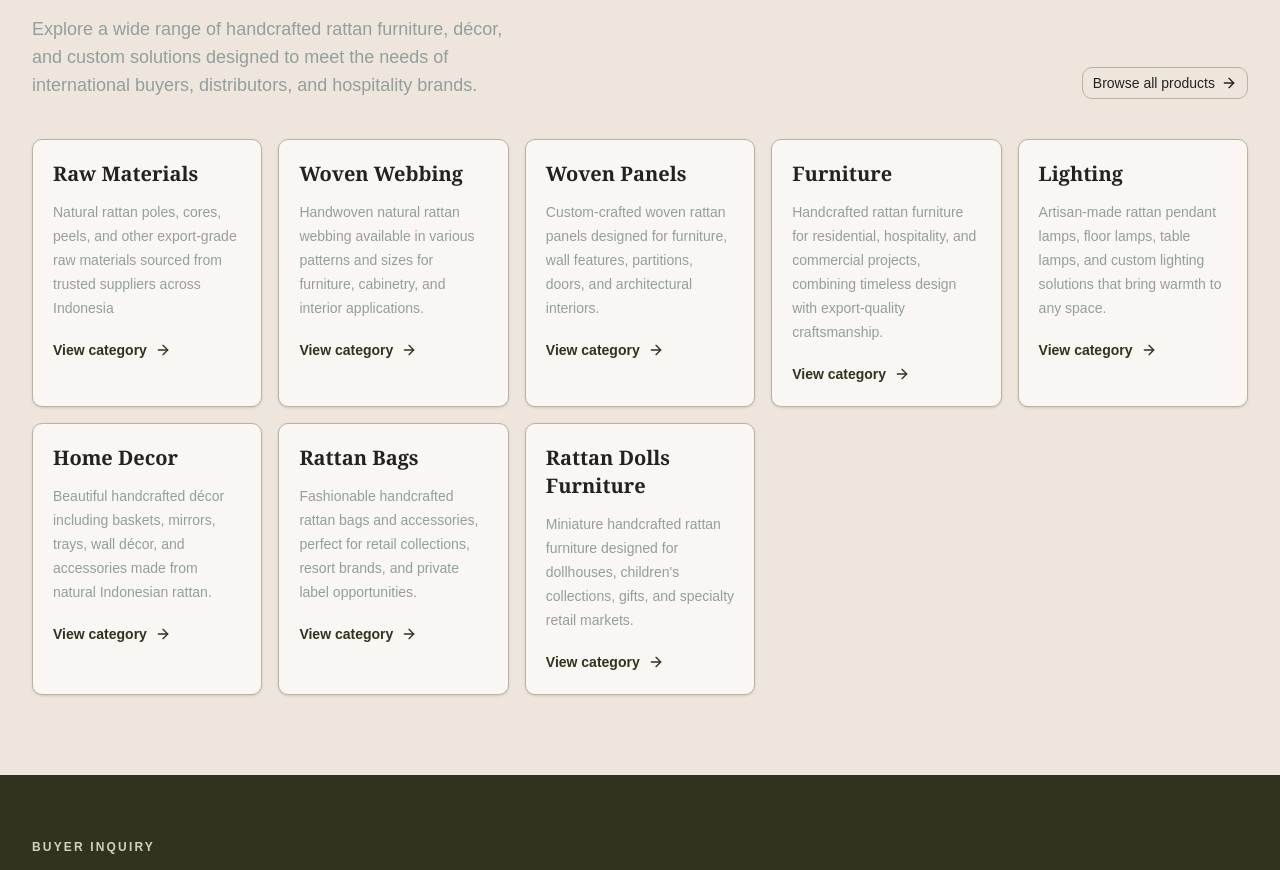
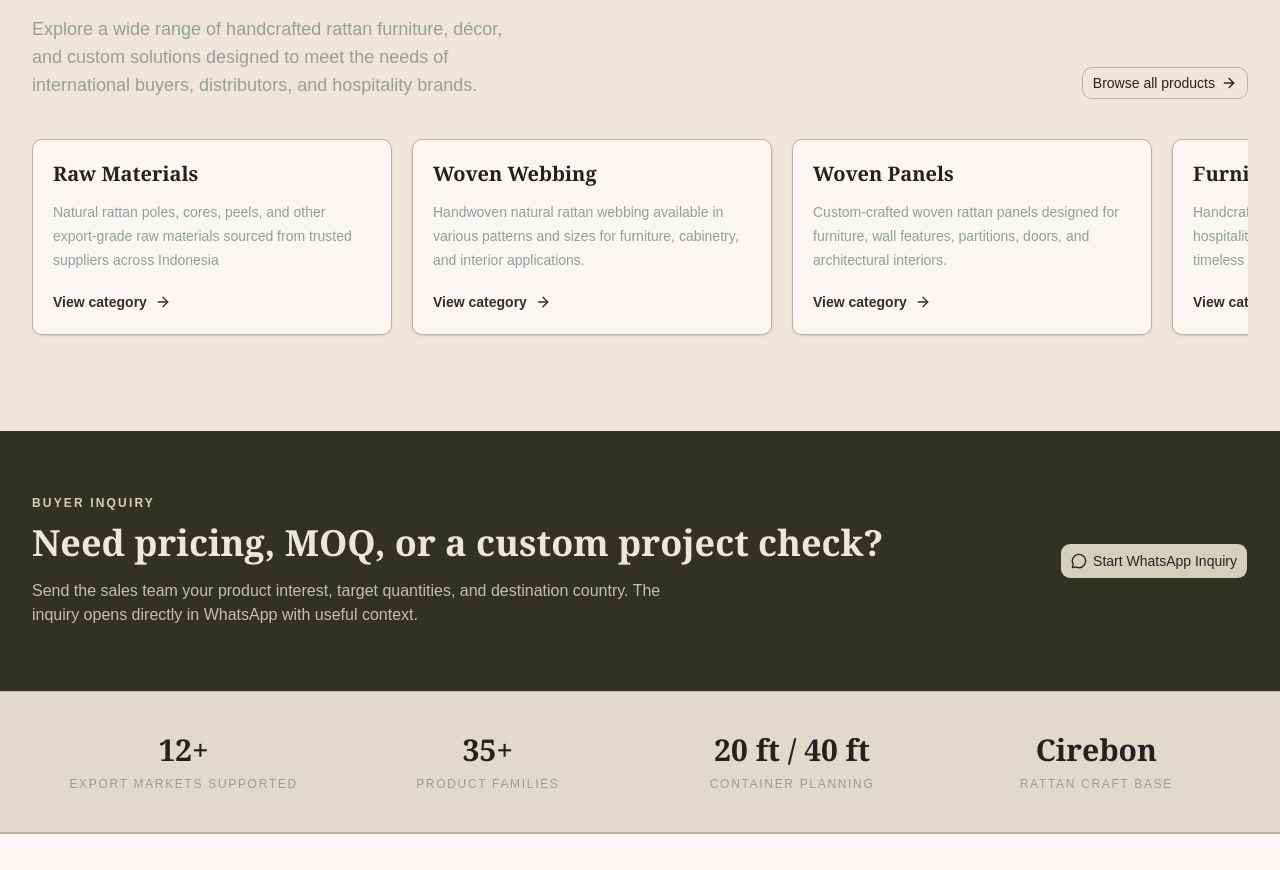
Before and after one commit to Takimoru/rehi_website, a React (Vite) app: page / in a window 1280 px wide. Shown: the part 880-1750 px from the top of the page. Built offline with nearby package versions, Linux system fonts and the light colour scheme.

Commit message:
scroll to card home

```diff
--- a/src/pages/home/HomePage.tsx
+++ b/src/pages/home/HomePage.tsx
@@ -73,13 +73,18 @@ export function HomePage() {
           </div>
         </div>
 
-        <div className="mt-10 grid gap-4 sm:grid-cols-2 lg:grid-cols-5">
+        <div
+        className="mt-10 flex gap-5 overflow-x-auto pb-4 snap-x snap-mandatory scrollbar-hide"
+        onWheel={(e) => {
+          e.currentTarget.scrollLeft += e.deltaY;
+        }}
+        >
           {productCategories.map((category) => (
             <Link
               key={category.slug}
               to="/products/$slug"
               params={{ slug: category.slug }}
-              className="group rounded-lg border border-border bg-card p-5 shadow-sm outline-none transition hover:-translate-y-0.5 hover:shadow-md focus-visible:ring-3 focus-visible:ring-ring/50"
+              className="group w-[300px] shrink-0 snap-start rounded-lg border border-border bg-card p-5 shadow-sm outline-none transition hover:-translate-y-0.5 hover:shadow-md focus-visible:ring-3 focus-visible:ring-ring/50 sm:w-[340px] lg:w-[360px]"
             >
               <h3 className="font-noto-serif text-xl font-semibold text-foreground">
                 {category.label}
--- a/src/pages/products/ProductsPage.tsx
+++ b/src/pages/products/ProductsPage.tsx
@@ -33,7 +33,7 @@ export function ProductsPage({ activeCategorySlug }: ProductsPageProps) {
         <SectionHeader
           eyebrow="Products"
           title={heading}
-          description="From raw materials and woven components to finished furniture and custom manufacturing, REHI provides end-to-end sourcing for global importers and brands"
+          description="From raw materials and woven components to finished furniture and custom manufacturing, REHI provides end-to-end sourcing for global importers and brands."
         />
 
         <nav className="mt-10 flex gap-2 overflow-x-auto pb-2" aria-label="Product categories">
--- a/src/styles/global.css
+++ b/src/styles/global.css
@@ -61,3 +61,11 @@
     animation: none;
   }
 }
+.scrollbar-hide {
+  -ms-overflow-style: none;
+  scrollbar-width: none;
+}
+
+.scrollbar-hide::-webkit-scrollbar {
+  display: none;
+}
```
Also changed, not shown: 1 other file (tests, documents, lock files or other folders).
